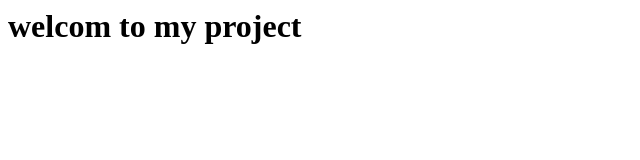
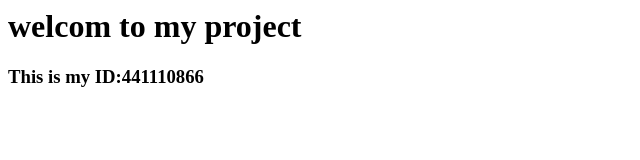
Before and after one commit to Abdlluh-78/my-project441110866-remote, a plain HTML site: page index.html in a window 1280 px wide. Shown: the whole page, without its empty margins (0-640 px from the left). Drawn offline with Linux system fonts and the light colour scheme.

Commit message:
C1:Added my ID to index.html

```diff
--- a/index.html
+++ b/index.html
@@ -4,5 +4,6 @@
 </head>
 <body>
 <h1>welcom to my project</h1>
+<h3>This is my ID:441110866</h3>
 </body>
 </html>
```
